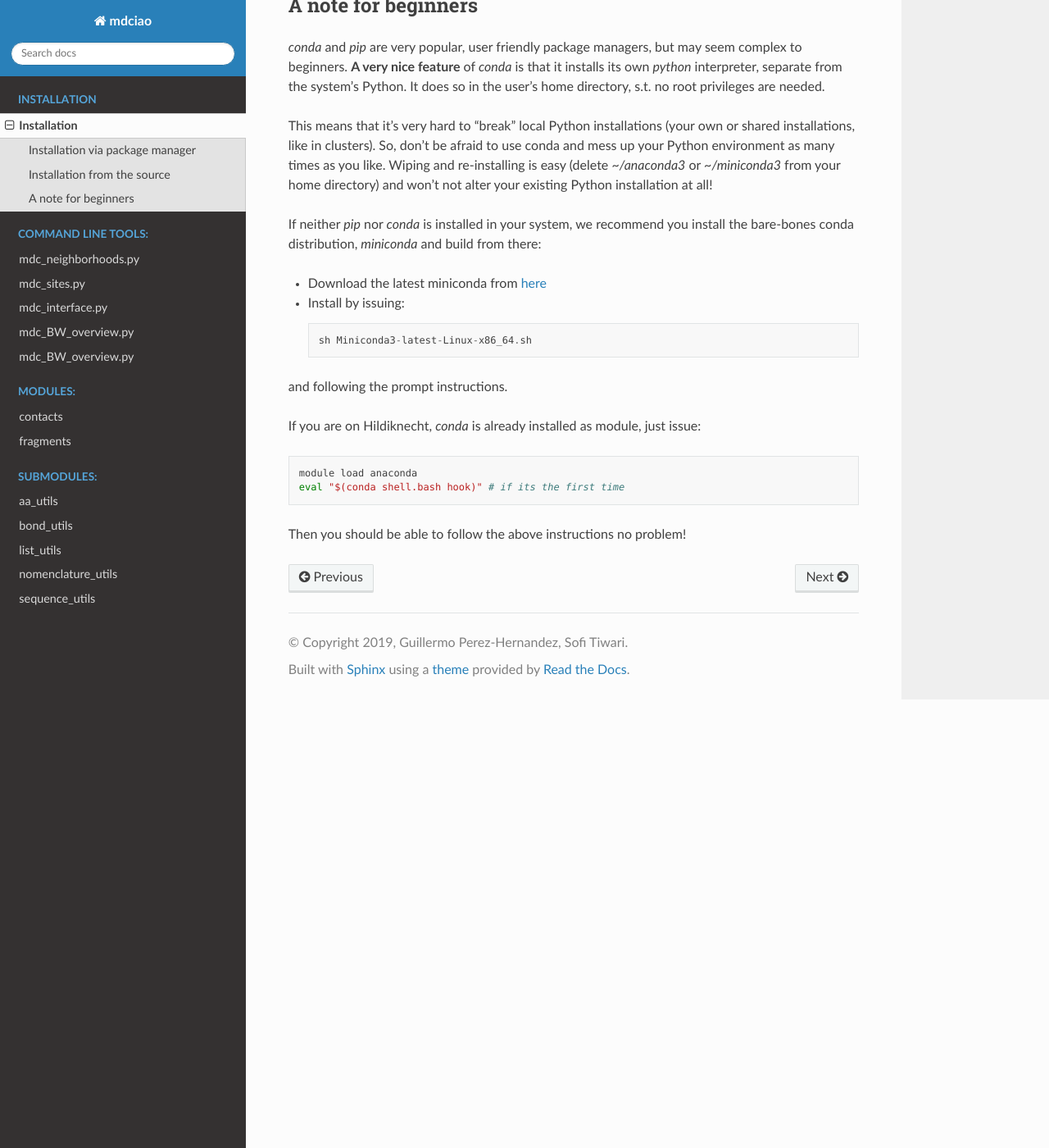
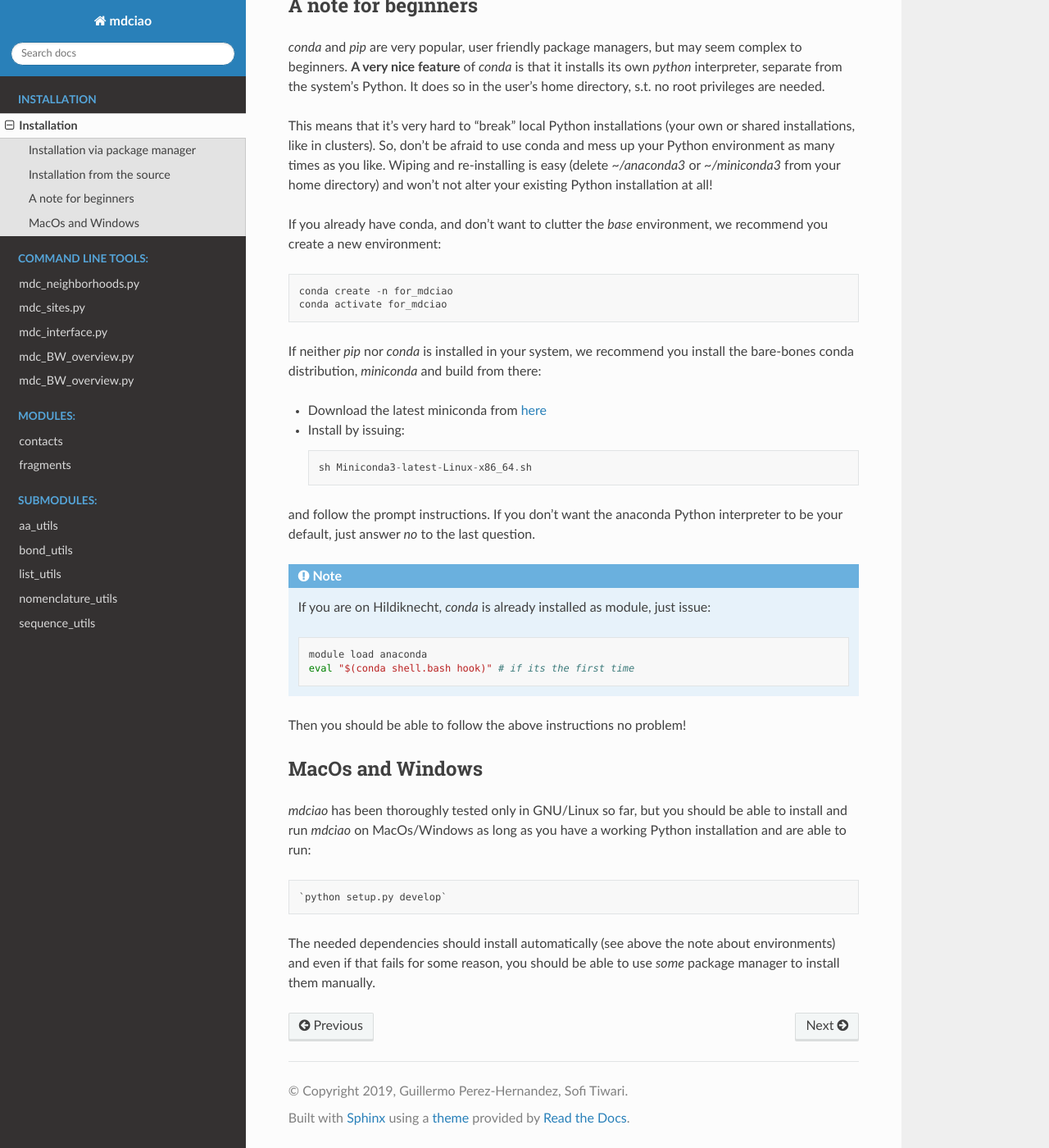
Before and after one commit to gph82/mdciao, a Sphinx documentation site: the page built from doc/installation.rst, in a window 1280 px wide and 1400 px high, scrolled down 1601 px. Shown: the whole window at 82% size. Built offline with Sphinx 7.4.7 and the Read the Docs theme 2.0.0, drawn with Linux system fonts in a browser that asks for light colours; pages that are not in the unit, such as notebooks, are missing from menus.

Commit message:
[docs] installation

```diff
--- a/doc/installation.rst
+++ b/doc/installation.rst
@@ -33,7 +33,7 @@ Installation from the source
    cd mdciao
    python setup.py develop
 
-This should install `mdciao` along with all its dependencies. The `development` option means that the `mdciao` in your Python path points directly to the sources directory, s.t. changes in the sources take effect immediately without re-installing.
+This should install `mdciao` along with all its dependencies. The `develop` option means that the `mdciao` in your Python path points directly to the sources directory, s.t. changes in the sources take effect immediately without re-installing.
 
 .. warning::
  At the moment, the `mdtraj` dependency is giving some problems, so we recommend issuing::
@@ -52,6 +52,12 @@ A note for beginners
 
 This means that it's very hard to "break" local Python installations (your own or shared installations, like in clusters). So, don't be afraid to use conda and mess up your Python environment as many times as you like. Wiping and re-installing is easy (delete `~/anaconda3` or `~/miniconda3` from your home directory) and won't not alter your existing Python installation at all!
 
+If you already have conda, and don't want to clutter the `base` environment, we recommend you create a new environment::
+
+ conda create -n for_mdciao
+ conda activate for_mdciao
+
+
 If neither `pip` nor `conda` is installed in your system, we recommend you install the bare-bones conda distribution, `miniconda` and build from there:
 
 * Download the latest miniconda from `here <file:///home/guille/Programs/mdciao/doc/_build/html/installation.html>`_
@@ -59,12 +65,21 @@ If neither `pip` nor `conda` is installed in your system, we recommend you insta
 
    sh Miniconda3-latest-Linux-x86_64.sh
 
-and following the prompt instructions.
+and follow the prompt instructions. If you don't want the anaconda Python interpreter to be your default, just answer *no* to the last question.
 
 .. note::
-If you are on Hildiknecht, `conda` is already installed as module, just issue::
+ If you are on Hildiknecht, `conda` is already installed as module, just issue::
 
- module load anaconda
- eval "$(conda shell.bash hook)" # if its the first time
+  module load anaconda
+  eval "$(conda shell.bash hook)" # if its the first time
 
 Then you should be able to follow the above instructions no problem!
+
+MacOs and Windows
+-----------------
+
+`mdciao` has been thoroughly tested only in GNU/Linux so far, but you should be able to install and run `mdciao` on MacOs/Windows as long as you have a working Python installation and are able to run::
+
+ `python setup.py develop`
+
+The needed dependencies should install automatically (see above the note about environments) and even if that fails for some reason, you should be able to use *some* package manager to install them manually.
```
